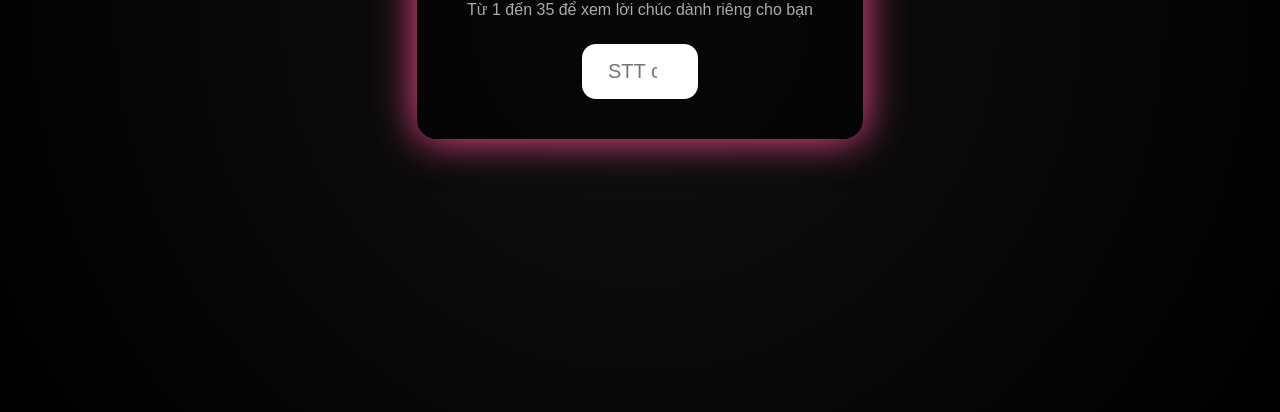
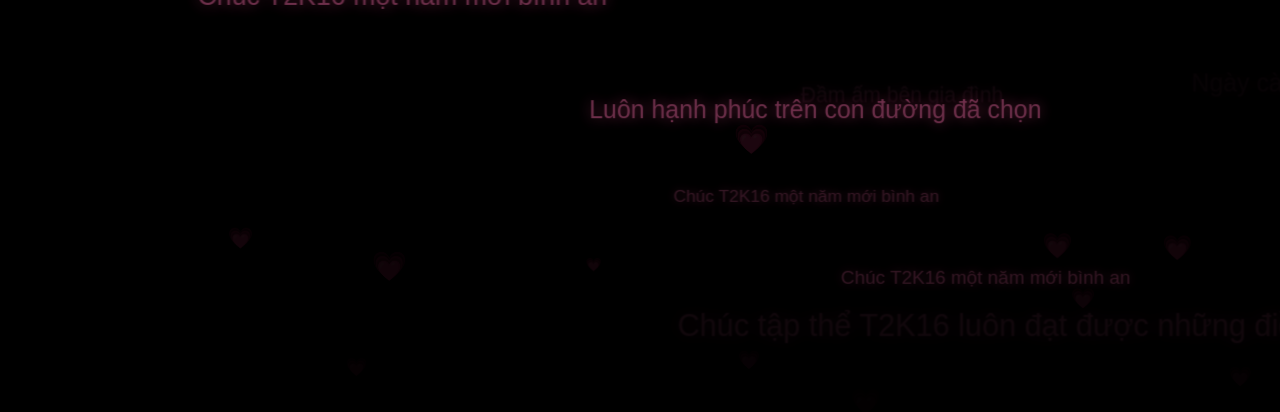
Before and after one commit to khacnguyen0918051209-ship-it/loichuc-11T2, a plain HTML site: page index.html in a window 1280 px wide. Shown: the part 388-800 px from the top of the page. Drawn offline with Linux system fonts and the light colour scheme.

Commit message:
index.html

```diff
--- a/index.html
+++ b/index.html
@@ -3,7 +3,7 @@
 <head>
 <meta charset="UTF-8">
 <title>Lời chúc</title>
-<meta name="viewport" content="width=device-width, initial-scale=1.0">
+<meta name="viewport" content="width=device-width, initial-scale=1.0, maximum-scale=1.0, user-scalable=no">
 
 <style>
 html, body {
@@ -14,45 +14,19 @@ html, body {
   overflow: hidden;
   font-family: Arial, sans-serif;
 }
-#overlay {
+
+#bg {
   position: fixed;
   inset: 0;
-  background: radial-gradient(circle, #111, #000);
-  display: flex;
-  align-items: center;
-  justify-content: center;
-  z-index: 20;
+  z-index: 0;
+  pointer-events: none;
 }
 
-#card {
-  background: rgba(0,0,0,0.6);
-  padding: 40px 50px;
-  border-radius: 20px;
-  text-align: center;
-  box-shadow: 0 0 40px #ff4d94;
-}
-
-#card h1 {
-  color: #ff6fae;
-  margin-bottom: 10px;
-}
-
-#card p {
-  color: #aaa;
-  margin-bottom: 25px;
-}
-
-#stt {
-  padding: 16px 26px;
-  font-size: 20px;
-  border-radius: 14px;
-  border: none;
-  outline: none;
-}
 #scene {
-  width: 100%;
-  height: 100%;
-  perspective: 1600px;
+  position: fixed;
+  inset: 0;
+  perspective: 1200px;
+  z-index: 1;
 }
 
 #world {
@@ -62,105 +36,90 @@ html, body {
   transform-style: preserve-3d;
   transform: translate(-50%, -50%);
 }
+
 .text {
   position: absolute;
   color: #ff6fae;
-  font-size: 18px;
-  text-shadow: 0 0 14px #ff4d94;
+  text-shadow: 0 0 12px #ff4d94;
   white-space: nowrap;
   animation: float linear infinite;
 }
 
 @keyframes float {
-  from {
-    transform: translate3d(var(--x), var(--y), var(--z));
-    opacity: 0;
+  from { transform: translate3d(var(--x), var(--y), var(--z)); opacity: 0; }
+  to   { transform: translate3d(var(--x), calc(var(--y) - 420px), var(--z)); opacity: 1; }
 }
-  to {
-    transform: translate3d(var(--x), calc(var(--y) - 420px), var(--z));
-    opacity: 1;
-  }
-}
+
 .heart {
   position: absolute;
-  color: #ff4d94;
-  font-size: 14px;
+  color: rgba(255, 77, 148, 0.25);
   animation: heart linear infinite;
 }
 
 @keyframes heart {
-  from {
-    transform: translateY(0);
-    opacity: 1;
-  }
-  to {
-    transform: translateY(-480px);
-    opacity: 0;
-  }
+  from { transform: translateY(0); opacity: 0; }
+  to   { transform: translateY(-600px); opacity: 1; }
 }
 </style>
 </head>
 
 <body>
-<div id="overlay">
-  <div id="card">
-    <h1>💗 Nhập số thứ tự</h1>
-    <p>Từ 1 đến 35 để xem lời chúc dành riêng cho bạn</p>
-    <input id="stt" type="number" min="1" max="35" placeholder="STT của bạn">
-  </div>
-</div>
+
+<div id="bg"></div>
+
 <div id="scene">
   <div id="world"></div>
 </div>
 
 <script>
-const wishes = {};
-for (let i = 1; i <= 35; i++) wishes[i] = "STT: " + i;
+const wishes = [
+  "Chúc tập thể T2K16 luôn đạt được những điều mong muốn",
+  "Ngày càng xinh trai,đẹp gái",
+  "Luôn hạnh phúc trên con đường đã chọn",
+  "Chúc T2K16 một năm mới bình an",
+  "Đầm ấm bên gia đình",
+];
 
 const world = document.getElementById("world");
-const overlay = document.getElementById("overlay");
-const input = document.getElementById("stt");
+const bg = document.getElementById("bg");
 
-input.addEventListener("change", () => {
-  const v = input.value;
-  if (!wishes[v]) return;
-  overlay.style.display = "none";
-  startEffect(wishes[v]);
-});
-function startEffect(text) {
+function textSize() {
+  return Math.max(14, Math.min(22, window.innerWidth / 20)) + "px";
+}
+
 setInterval(() => {
   const el = document.createElement("div");
   el.className = "text";
-  el.innerText = text;
+  el.innerText = wishes[Math.floor(Math.random() * wishes.length)];
+  el.style.fontSize = textSize();
 
-  const radius = 650;
+  const radius = window.innerWidth / 2 + 120;
   const angle = Math.random() * Math.PI * 2;
-
-  const x = Math.cos(angle) * (Math.random() * radius);
-  const y = (Math.random() - 0.5) * 360;
-  const z = (Math.random() - 0.5) * 900;
+  const x = Math.cos(angle) * Math.random() * radius;
+  const y = (Math.random() - 0.5) * window.innerHeight;
+  const z = (Math.random() - 0.5) * 700;
 
   el.style.setProperty("--x", x + "px");
   el.style.setProperty("--y", y + "px");
   el.style.setProperty("--z", z + "px");
-  el.style.animationDuration = (10 + Math.random() * 8) + "s";
+  el.style.animationDuration = (8 + Math.random() * 6) + "s";
 
   world.appendChild(el);
   setTimeout(() => el.remove(), 20000);
 }, 300);
 
-  // tim
 setInterval(() => {
   const h = document.createElement("div");
   h.className = "heart";
   h.innerText = "💗";
+  h.style.fontSize = (12 + Math.random() * 18) + "px";
   h.style.left = Math.random() * window.innerWidth + "px";
-    h.style.bottom = "0px";
-    h.style.animationDuration = (5 + Math.random() * 5) + "s";
-    document.body.appendChild(h);
-    setTimeout(() => h.remove(), 9000);
-  }, 120);
-}
+  h.style.bottom = "-40px";
+h.style.animationDuration = (8 + Math.random() * 8) + "s";
+  bg.appendChild(h);
+  setTimeout(() => h.remove(), 16000);
+}, 400);
+
 let rx = 0, ry = 0, drag = false, lx = 0, ly = 0;
 
 function update() {
@@ -174,24 +133,21 @@ document.addEventListener("mousedown", e => {
 document.addEventListener("mouseup", () => drag = false);
 document.addEventListener("mousemove", e => {
   if (!drag) return;
-  ry += (e.clientX - lx) * 0.15;
-  rx -= (e.clientY - ly) * 0.15;
+  ry += (e.clientX - lx) * 0.12;
+  rx -= (e.clientY - ly) * 0.12;
   lx = e.clientX; ly = e.clientY;
   update();
 });
 
 document.addEventListener("touchstart", e => {
-  drag = true;
-  lx = e.touches[0].clientX;
-  ly = e.touches[0].clientY;
+  drag = true; lx = e.touches[0].clientX; ly = e.touches[0].clientY;
 });
 document.addEventListener("touchend", () => drag = false);
 document.addEventListener("touchmove", e => {
   if (!drag) return;
-  ry += (e.touches[0].clientX - lx) * 0.15;
-  rx -= (e.touches[0].clientY - ly) * 0.15;
-  lx = e.touches[0].clientX;
-  ly = e.touches[0].clientY;
+  ry += (e.touches[0].clientX - lx) * 0.12;
+  rx -= (e.touches[0].clientY - ly) * 0.12;
+  lx = e.touches[0].clientX; ly = e.touches[0].clientY;
   update();
 });
 </script>
```
Lines whose indentation alone changed are shown as unchanged.
